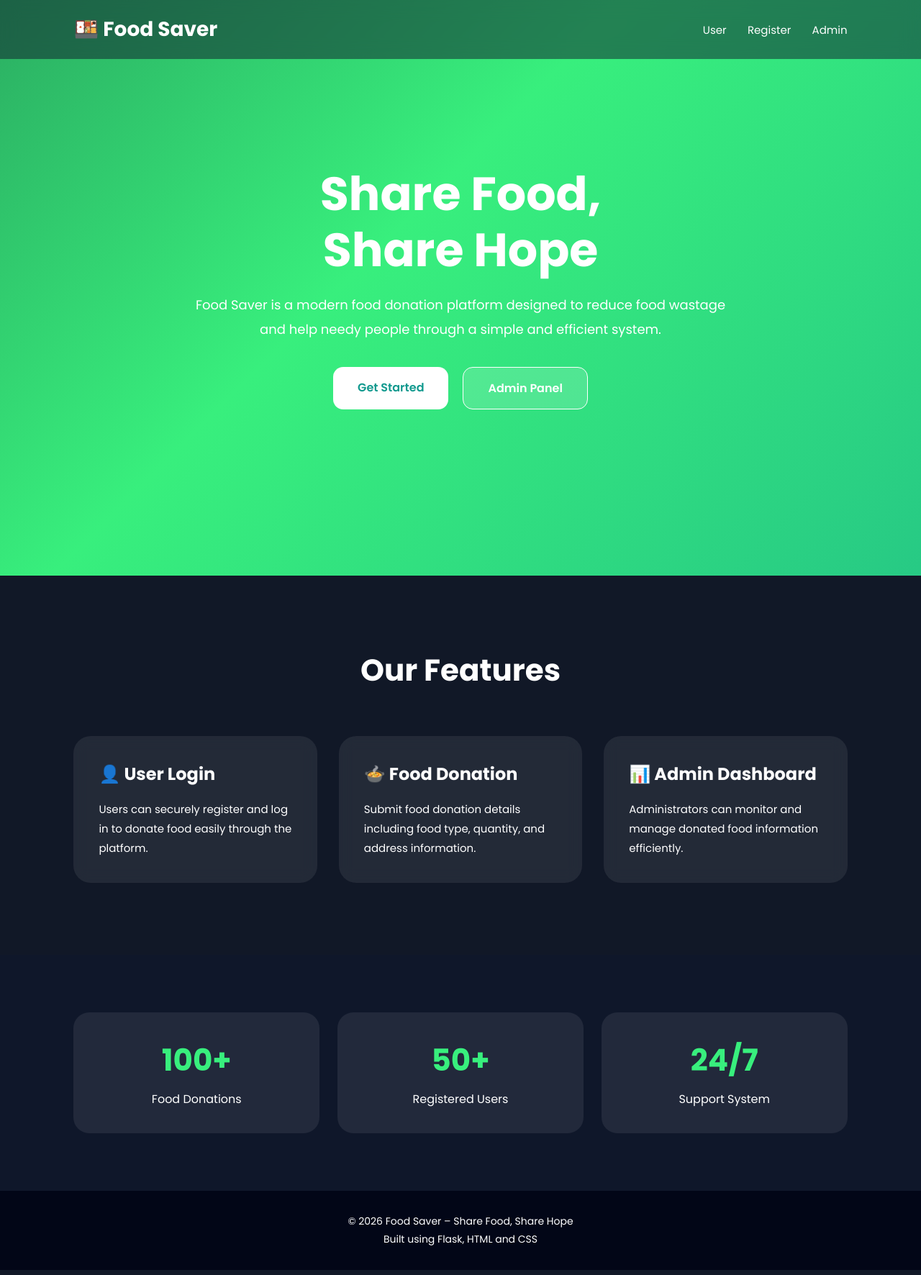
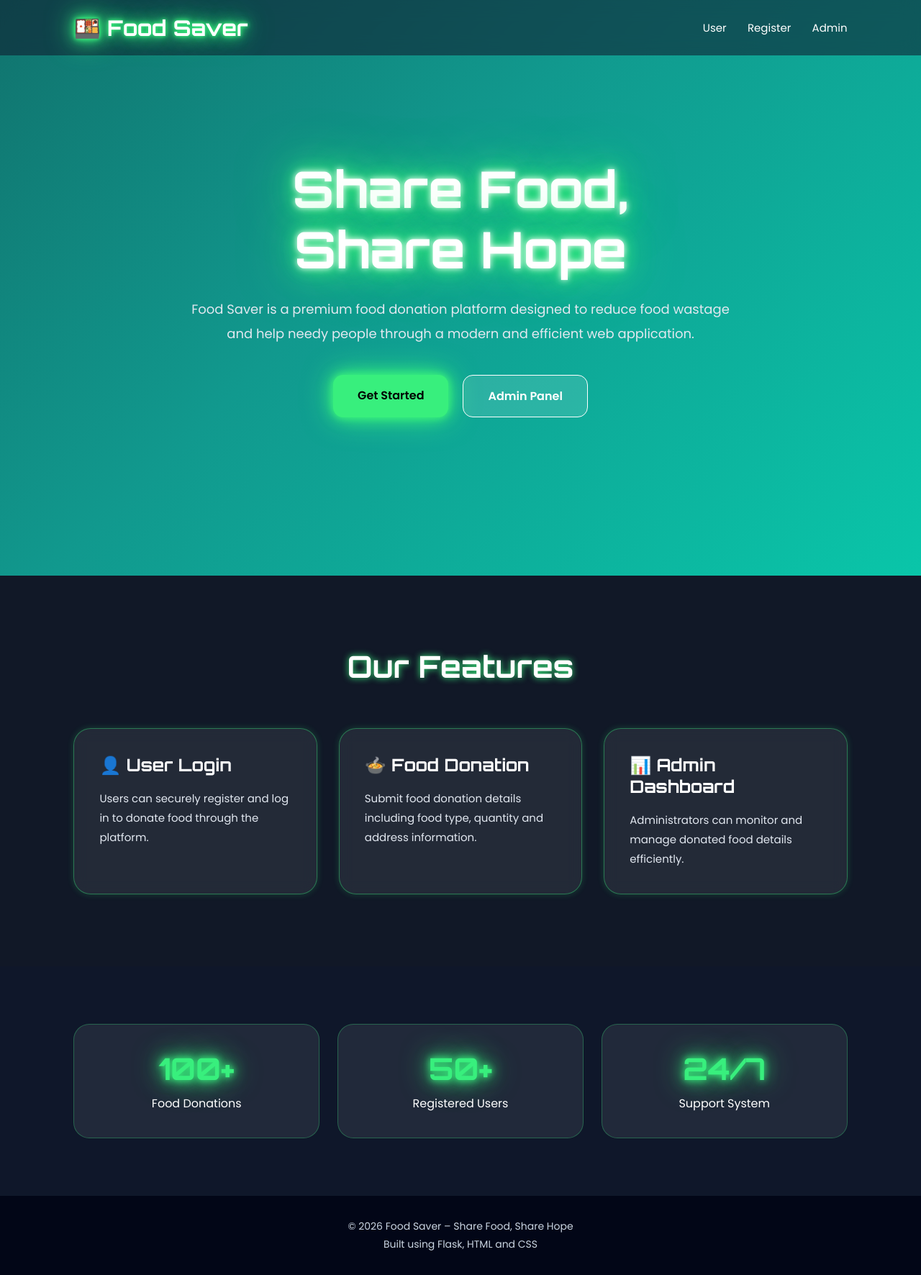
Before and after one commit to FAMITHABANUN/food-saver, a Flask app: page / in a window 1280 px wide. Shown: the whole page at 72% size. Run offline with Flask 3, Linux system fonts and the light colour scheme.

Commit message:
Add files via upload

```diff
--- a/templates/home.html
+++ b/templates/home.html
@@ -6,7 +6,7 @@
 
 <meta name="viewport" content="width=device-width, initial-scale=1.0">
 
-<link href="https://fonts.googleapis.com/css2?family=Poppins:wght@300;400;500;600;700&display=swap" rel="stylesheet">
+<link href="https://fonts.googleapis.com/css2?family=Orbitron:wght@400;500;700&family=Poppins:wght@300;400;500;600&display=swap" rel="stylesheet">
 
 <style>
 
@@ -14,8 +14,8 @@
 margin:0;
 padding:0;
 box-sizing:border-box;
+scroll-behavior:smooth;
 font-family:'Poppins',sans-serif;
-scroll-behavior:smooth;
 }
 
 body{
@@ -24,7 +24,7 @@ background:#0f172a;
 color:white;
 }
 
-/* Animated Background */
+/* HERO SECTION */
 
 .hero{
 
@@ -36,7 +36,7 @@ align-items:center;
 text-align:center;
 padding:120px 20px;
 
-background:linear-gradient(-45deg,#11998e,#38ef7d,#0f2027,#2c5364);
+background:linear-gradient(-45deg,#00ffcc,#11998e,#0f2027,#2c5364);
 
 background-size:400% 400%;
 
@@ -59,7 +59,7 @@ background-position:0% 50%;
 
 }
 
-/* Navbar */
+/* NAVBAR */
 
 .navbar{
 
@@ -72,18 +72,32 @@ display:flex;
 justify-content:space-between;
 align-items:center;
 
-background:rgba(15,23,42,0.5);
+background:rgba(15,23,42,0.55);
 
 backdrop-filter:blur(12px);
 
 z-index:1000;
 }
 
+/* LOGO */
+
 .logo{
 
-font-size:28px;
+font-size:30px;
 font-weight:700;
+
+font-family:'Orbitron',sans-serif;
+
+color:#ffffff;
+
+text-shadow:
+0 0 5px #38ef7d,
+0 0 10px #38ef7d,
+0 0 20px #38ef7d,
+0 0 40px #38ef7d;
 }
+
+/* NAV LINKS */
 
 .nav-links a{
 
@@ -97,31 +111,55 @@ transition:0.3s;
 .nav-links a:hover{
 
 color:#38ef7d;
+
+text-shadow:
+0 0 10px #38ef7d;
 }
 
-/* Hero */
+/* HERO CONTENT */
 
 .hero-content{
 
-max-width:750px;
+max-width:760px;
+
 animation:fadeUp 1s ease;
 }
 
+/* HERO TITLE */
+
 .hero h1{
 
-font-size:65px;
-margin-bottom:20px;
+font-size:70px;
+
 line-height:1.2;
+
+margin-bottom:25px;
+
+font-family:'Orbitron',sans-serif;
+
+color:white;
+
+text-shadow:
+0 0 10px #ffffff,
+0 0 20px #38ef7d,
+0 0 40px #38ef7d,
+0 0 80px #38ef7d;
 }
+
+/* HERO TEXT */
 
 .hero p{
 
 font-size:18px;
+
 line-height:1.9;
-margin-bottom:35px;
+
+margin-bottom:40px;
+
+color:#e2e8f0;
 }
 
-/* Buttons */
+/* BUTTONS */
 
 .buttons{
 
@@ -144,29 +182,43 @@ font-weight:600;
 transition:0.4s;
 }
 
+/* PRIMARY BUTTON */
+
 .btn-primary{
 
-background:white;
-color:#11998e;
+background:#38ef7d;
+
+color:#000;
+
+box-shadow:
+0 0 10px #38ef7d,
+0 0 20px #38ef7d,
+0 0 40px #38ef7d;
 }
+
+/* SECONDARY BUTTON */
 
 .btn-secondary{
 
 border:1px solid white;
 
-background:rgba(255,255,255,0.15);
+background:rgba(255,255,255,0.12);
 
 color:white;
 }
 
+/* BUTTON HOVER */
+
 .btn:hover{
 
-transform:translateY(-4px) scale(1.03);
+transform:translateY(-4px) scale(1.05);
 
-box-shadow:0 8px 20px rgba(0,0,0,0.3);
+box-shadow:
+0 0 15px #38ef7d,
+0 0 30px #38ef7d;
 }
 
-/* Features */
+/* FEATURES */
 
 .features{
 
@@ -175,6 +227,8 @@ padding:100px 8%;
 background:#111827;
 }
 
+/* SECTION TITLE */
+
 .section-title{
 
 text-align:center;
@@ -182,7 +236,14 @@ text-align:center;
 font-size:42px;
 
 margin-bottom:60px;
+
+font-family:'Orbitron',sans-serif;
+
+text-shadow:
+0 0 10px #38ef7d;
 }
+
+/* CARDS */
 
 .cards{
 
@@ -203,14 +264,26 @@ border-radius:24px;
 
 backdrop-filter:blur(10px);
 
+border:1px solid rgba(56,239,125,0.4);
+
+box-shadow:
+0 0 10px rgba(56,239,125,0.2);
+
 transition:0.4s;
 }
 
+/* CARD HOVER */
+
 .card:hover{
 
-transform:translateY(-10px);
+transform:translateY(-10px) scale(1.02);
 
 background:rgba(255,255,255,0.12);
+
+box-shadow:
+0 0 15px #38ef7d,
+0 0 30px #38ef7d,
+0 0 60px rgba(56,239,125,0.5);
 }
 
 .card h3{
@@ -218,6 +291,8 @@ background:rgba(255,255,255,0.12);
 font-size:24px;
 
 margin-bottom:18px;
+
+font-family:'Orbitron',sans-serif;
 }
 
 .card p{
@@ -225,9 +300,11 @@ margin-bottom:18px;
 font-size:15px;
 
 line-height:1.8;
+
+color:#e2e8f0;
 }
 
-/* Stats */
+/* STATS */
 
 .stats{
 
@@ -242,6 +319,8 @@ gap:25px;
 background:#0f172a;
 }
 
+/* STAT CARD */
+
 .stat-card{
 
 background:rgba(255,255,255,0.08);
@@ -253,11 +332,17 @@ text-align:center;
 border-radius:22px;
 
 transition:0.4s;
+
+border:1px solid rgba(56,239,125,0.3);
 }
 
 .stat-card:hover{
 
 transform:translateY(-8px);
+
+box-shadow:
+0 0 15px #38ef7d,
+0 0 30px rgba(56,239,125,0.5);
 }
 
 .stat-card h2{
@@ -266,10 +351,17 @@ font-size:42px;
 
 margin-bottom:10px;
 
+font-family:'Orbitron',sans-serif;
+
 color:#38ef7d;
+
+text-shadow:
+0 0 10px #38ef7d,
+0 0 20px #38ef7d,
+0 0 40px #38ef7d;
 }
 
-/* Footer */
+/* FOOTER */
 
 .footer{
 
@@ -282,9 +374,11 @@ background:#020617;
 font-size:14px;
 
 line-height:1.8;
+
+color:#cbd5e1;
 }
 
-/* Animation */
+/* ANIMATION */
 
 @keyframes fadeUp{
 
@@ -300,12 +394,12 @@ transform:translateY(0);
 
 }
 
-/* Mobile */
+/* MOBILE */
 
 @media(max-width:768px){
 
 .hero h1{
-font-size:42px;
+font-size:46px;
 }
 
 .hero p{
@@ -317,7 +411,7 @@ padding:18px 5%;
 }
 
 .logo{
-font-size:22px;
+font-size:24px;
 }
 
 .nav-links a{
@@ -333,7 +427,7 @@ font-size:14px;
 
 <body>
 
-<!-- Navbar -->
+<!-- NAVBAR -->
 
 <div class="navbar">
 
@@ -353,7 +447,7 @@ font-size:14px;
 
 </div>
 
-<!-- Hero -->
+<!-- HERO -->
 
 <section class="hero">
 
@@ -363,7 +457,7 @@ font-size:14px;
 
 <p>
 
-Food Saver is a modern food donation platform designed to reduce food wastage and help needy people through a simple and efficient system.
+Food Saver is a premium food donation platform designed to reduce food wastage and help needy people through a modern and efficient web application.
 
 </p>
 
@@ -387,7 +481,7 @@ Admin Panel
 
 </section>
 
-<!-- Features -->
+<!-- FEATURES -->
 
 <section class="features">
 
@@ -405,7 +499,7 @@ Our Features
 
 <p>
 
-Users can securely register and log in to donate food easily through the platform.
+Users can securely register and log in to donate food through the platform.
 
 </p>
 
@@ -417,7 +511,7 @@ Users can securely register and log in to donate food easily through the platfor
 
 <p>
 
-Submit food donation details including food type, quantity, and address information.
+Submit food donation details including food type, quantity and address information.
 
 </p>
 
@@ -429,7 +523,7 @@ Submit food donation details including food type, quantity, and address informat
 
 <p>
 
-Administrators can monitor and manage donated food information efficiently.
+Administrators can monitor and manage donated food details efficiently.
 
 </p>
 
@@ -439,7 +533,7 @@ Administrators can monitor and manage donated food information efficiently.
 
 </section>
 
-<!-- Stats -->
+<!-- STATS -->
 
 <section class="stats">
 
@@ -469,7 +563,7 @@ Administrators can monitor and manage donated food information efficiently.
 
 </section>
 
-<!-- Footer -->
+<!-- FOOTER -->
 
 <div class="footer">
 
```
